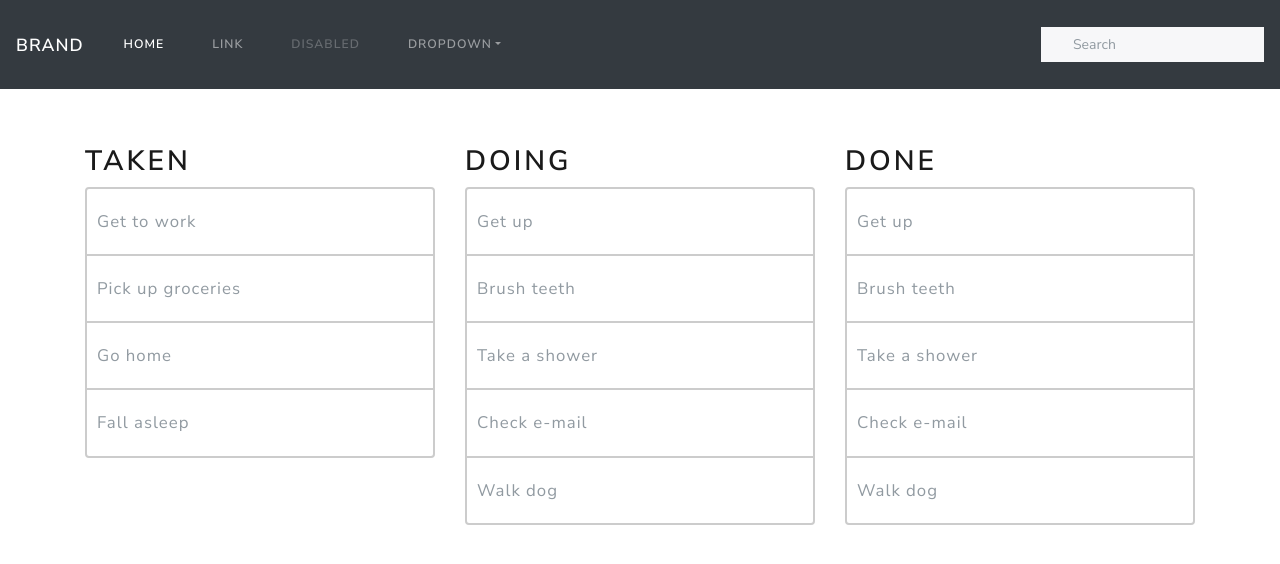
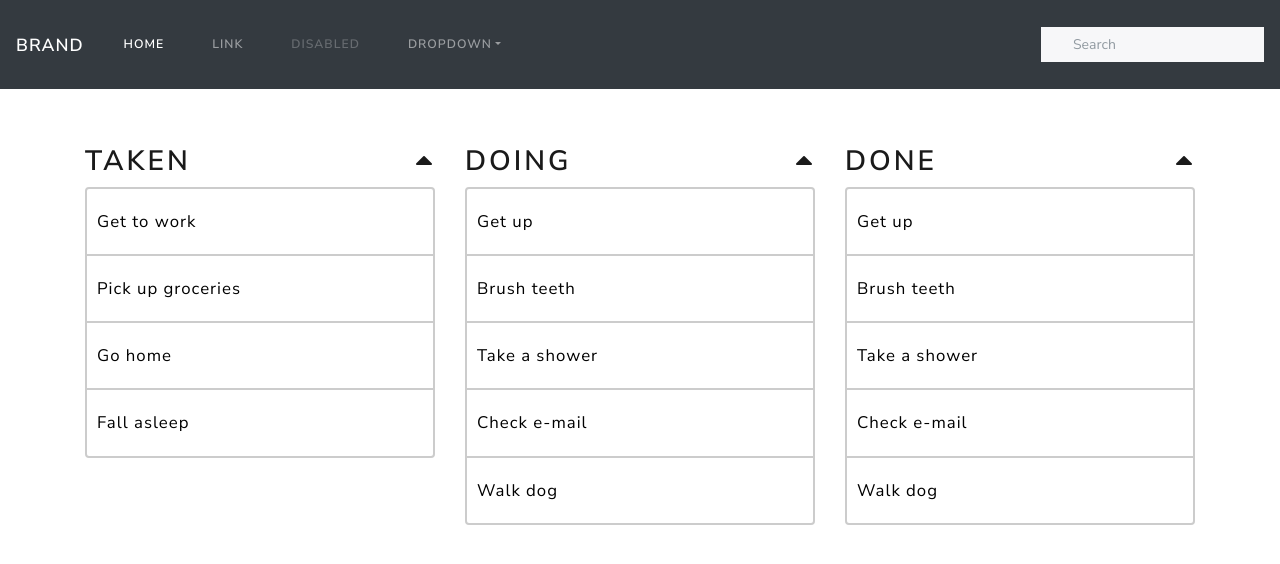
Before and after one commit to pjwbraak/Angular-Drag-And-Drop, an Angular app: page / in a window 1280 px wide. Shown: the top 564 px of the page. Built offline with nearby package versions, Linux system fonts and the light colour scheme.

Commit message:
add carets and slidetoggle for containers

```diff
--- a/angular.json
+++ b/angular.json
@@ -28,6 +28,7 @@
               "src/bootstrap-custom.min.css"
             ],
             "scripts": [
+              "node_modules/jquery/dist/jquery.min.js",
               "node_modules/bootstrap/dist/js/bootstrap.min.js"
             ]
           },
--- a/package.json
+++ b/package.json
@@ -24,6 +24,7 @@
     "@angular/router": "^7.2.1",
     "bootstrap": "^4.2.1",
     "core-js": "^2.5.4",
+    "jquery": "^3.3.1",
     "rxjs": "^6.0.0",
     "tslib": "^1.9.0",
     "zone.js": "~0.8.26"
@@ -35,8 +36,10 @@
     "@angular/language-service": "^7.2.1",
     "@types/jasmine": "~2.8.6",
     "@types/jasminewd2": "~2.0.3",
+    "@types/jquery": "^3.3.29",
     "@types/node": "~8.9.4",
     "codelyzer": "~4.2.1",
+    "font-awesome": "^4.7.0",
     "jasmine-core": "~2.99.1",
     "jasmine-spec-reporter": "~4.2.1",
     "karma": "~1.7.1",
--- a/src/app/dragdroplist/dragdroplist.component.css
+++ b/src/app/dragdroplist/dragdroplist.component.css
@@ -50,3 +50,23 @@
 .col-h2 {
   margin-top: 2em;
 }
+
+.dropdown-icon {
+  float: right;
+  cursor: pointer;
+}
+
+.hidden {
+  display: none;
+}
+
+.example-box {
+  color: black;
+}
+
+.dropdown-icon.reverse {
+  -ms-transform: rotateX(180deg); /* IE 9 */
+  -webkit-transform: rotateX(180deg); /* Safari 3-8 */
+  transform: rotateX(180deg);
+  transition-duration: 400ms;
+}
--- a/src/app/dragdroplist/dragdroplist.component.html
+++ b/src/app/dragdroplist/dragdroplist.component.html
@@ -1,12 +1,14 @@
 <div class="container">
   <div class="row" cdkDropListGroup>
       <div class="example-container col-lg-4">
-        <h2 class="col-h2">Taken</h2>
+        <h2 class="col-h2">Taken
+          <i class="fa fa-caret-up dropdown-icon" (click)="slideToggle($event)"></i>
+        </h2>
 
         <div
           cdkDropList
           [cdkDropListData]="taken"
-          class="example-list"
+          class="example-list slideable"
           (cdkDropListDropped)="drop($event)">
           <div class="example-box" *ngFor="let item of taken" cdkDrag>
               {{ item }}
@@ -15,12 +17,14 @@
       </div>
 
       <div class="example-container col-lg-4">
-        <h2 class="col-h2">Doing</h2>
+        <h2 class="col-h2">Doing
+          <i class="fa fa-caret-up dropdown-icon" (click)="slideToggle($event)"></i>
+        </h2>
 
         <div
           cdkDropList
           [cdkDropListData]="doing"
-          class="example-list"
+          class="example-list slideable"
           (cdkDropListDropped)="drop($event)">
           <div class="example-box" *ngFor="let item of doing" cdkDrag>
               {{ item }}
@@ -29,12 +33,14 @@
       </div>
 
       <div class="example-container col-lg-4">
-        <h2 class="col-h2">Done</h2>
+        <h2 class="col-h2">Done
+          <i class="fa fa-caret-up dropdown-icon" (click)="slideToggle($event)"></i>
+        </h2>
 
         <div
           cdkDropList
           [cdkDropListData]="done"
-          class="example-list"
+          class="example-list slideable"
           (cdkDropListDropped)="drop($event)">
           <div class="example-box" *ngFor="let item of done" cdkDrag>
               {{ item }}
--- a/src/app/dragdroplist/dragdroplist.component.ts
+++ b/src/app/dragdroplist/dragdroplist.component.ts
@@ -1,5 +1,6 @@
 import {Component} from '@angular/core';
 import {CdkDragDrop, moveItemInArray, transferArrayItem} from '@angular/cdk/drag-drop';
+import * as $ from 'jquery';
 
 /**
  * @title Drag&Drop connected sorting group
@@ -34,6 +35,10 @@ export class DragDropListComponent {
     'Walk dog'
   ];
 
+  slideSpeed = 400;
+  dropdownIconClickable = true;
+  countingdown = false;
+
   drop(event: CdkDragDrop<string[]>) {
     if (event.previousContainer === event.container) {
       moveItemInArray(event.container.data, event.previousIndex, event.currentIndex);
@@ -44,4 +49,28 @@ export class DragDropListComponent {
                         event.currentIndex);
     }
   }
+
+  slideToggle(event) {
+    if (this.dropdownIconClickable) {
+      console.log(this.countingdown);
+        if (this.countingdown === false) {
+          // this.startCountdown();
+          const element = $(event.target);
+          element.parent().next('.slideable').slideToggle(this.slideSpeed);
+          element.toggleClass('reverse');
+        } else {
+          return;
+        }
+      }
+  }
+
+//   startCountdown() {
+//     this.countingdown = true;
+//     console.log(DragDropListComponent);
+//     setTimeout(function() {
+//       console.log('in timeout timer');
+//       this.countingdown = false;
+//       console.log(this.countingdown);
+//     }, this.slideSpeed);
+//   }
 }
--- a/src/index.html
+++ b/src/index.html
@@ -7,6 +7,7 @@
 
   <meta name="viewport" content="width=device-width, initial-scale=1">
   <link rel="icon" type="image/x-icon" href="favicon.ico">
+
 </head>
 <body>
 
--- a/src/styles.css
+++ b/src/styles.css
@@ -1 +1,2 @@
-/* You can add global styles to this file, and also import other style files */
+@import "~bootstrap/dist/css/bootstrap.min.css";
+@import "~font-awesome/css/font-awesome.min.css";
```
Also changed, not shown: 1 other file (tests, documents, lock files or other folders). Lines whose indentation alone changed are shown as unchanged.
